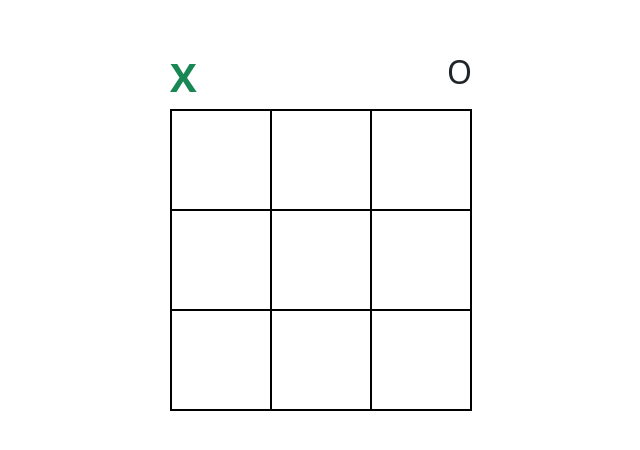
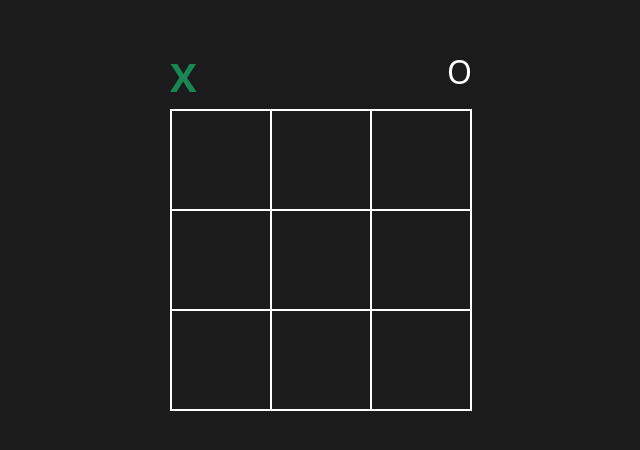
Before and after one commit to NumanMalaya/Tic-Tac-Toe, a React (Vite) app: page / in a window 1280 px wide. Shown: the part 168-618 px from the top of the page, without its empty margins (319-959 px from the left). Built offline with nearby package versions, Linux system fonts and the light colour scheme.

Commit message:
Update App.css

```diff
--- a/src/App.css
+++ b/src/App.css
@@ -1,3 +1,8 @@
+body{
+    background-color: rgb(27, 27, 27);
+    color: white;
+
+}
 #root{
     display: flex;
     justify-content: center;
@@ -10,7 +15,8 @@
 }
 .square{
     background-color: transparent;
-    border: 1px solid black;
+    border: 1px solid white;
+    color: white;
     font-size: 60px;
     font-weight: 700;
     width: 100px;
@@ -22,7 +28,7 @@
     align-items: center;
 }
 .board{
-    border: 1px solid black;
+    border: 1px solid white;
 }
 .alert{
     position: absolute;
```
